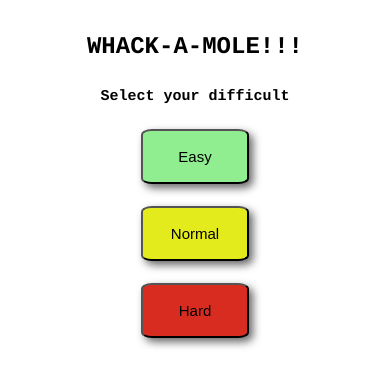
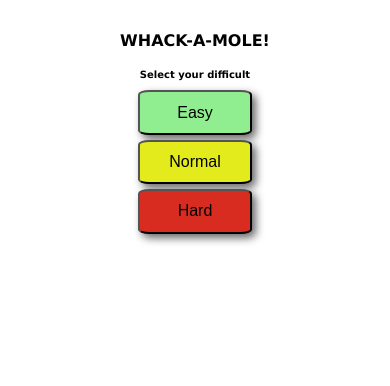
Before and after one commit to JoaoPedrodaSilva/game-whack-a-mole, a plain HTML site: page index.html in a window 390 px wide. Drawn offline with Linux system fonts and the light colour scheme.

Commit message:
little adjustments

```diff
--- a/index.html
+++ b/index.html
@@ -13,7 +13,7 @@
 
         <div id="initial-screen">
 
-            <h1 id="title">WHACK-A-MOLE!!!</h1>
+            <h1 id="title">WHACK-A-MOLE!</h1>
             <h2 id="subtitle">Select your difficult</h2>
             <button id="easy" class="difficult-button">Easy</button>
             <button id="normal" class="difficult-button">Normal</button>
@@ -22,7 +22,7 @@
         </div>
 
         <div id="get-ready-screen">
-            <h1 id="get-ready">HI</h1>
+            <h1 id="get-ready"></h1>
         </div>
 
         <div id="game-screen">
--- a/style.css
+++ b/style.css
@@ -7,7 +7,7 @@ body {
     flex-direction: column;
     align-items: center;
     justify-content: center;
-    font-family: 'Comic Sans', Courier, monospace;
+    font-family: Verdana, Geneva, Tahoma, sans-serif;
 }
 
 #iframe-container {
@@ -25,6 +25,8 @@ body {
         flex-direction: column;
         align-items: center;
         justify-content: center;
+        width: 95%;
+        height: 95%;
     }
 
         #title {
@@ -36,9 +38,9 @@ body {
         }
 
         .difficult-button {
-            font-size: 2.5rem;
-            margin: 5%;
-            padding: 8%;
+            font-size: 4rem;
+            margin: 1%;
+            padding: 5%;
             width: 50%;
             border-radius: 10%;
             box-shadow: 4px 4px 8px rgba(0, 0, 0, 0.6);
@@ -148,7 +150,7 @@ body {
             color: white;
         }
 
-@media (max-width: 992px) {
+@media (max-width: 1024px) {
     #iframe-container {
         width: 560px;
         height: 560px;
@@ -176,3 +178,14 @@ body {
         font-size: 6px;
     }
 }
+
+@media (max-width: 425px) {
+    #iframe-container {
+        width: 240px;
+        height: 240px;
+    }
+
+    html {
+        font-size: 4px;
+    }
+}
```
